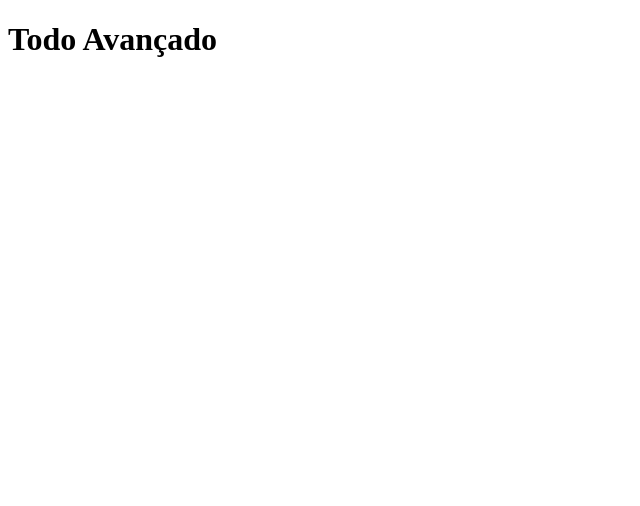
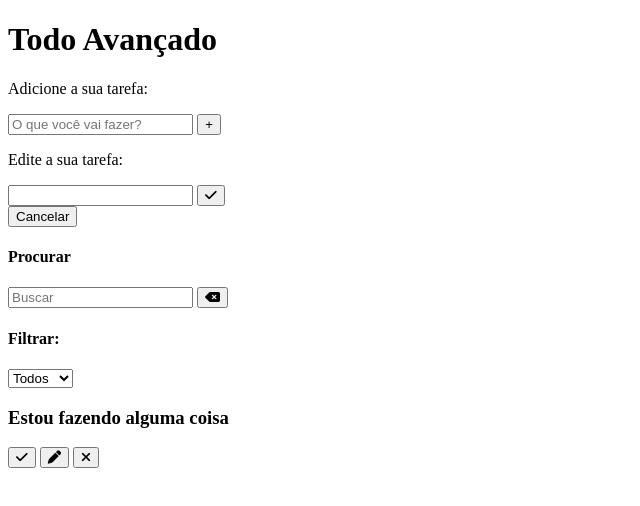
Before and after one commit to lltelles/advanced_todo_list, a plain HTML site: page index.html in a window 1280 px wide. Shown: the whole page, without its empty margins (0-640 px from the left). Drawn offline with Linux system fonts and the light colour scheme.

Commit message:
added html content

```diff
--- a/index.html
+++ b/index.html
@@ -18,6 +18,66 @@
     <script src="js/scripts.js" defer></script>
   </head>
   <body>
-    <h1>Todo Avançado</h1>
+    <div class="todo-container">
+      <header>
+        <h1>Todo Avançado</h1>
+      </header>
+      <form id="todo-form">
+        <p>Adicione a sua tarefa:</p>
+        <div class="form-control">
+          <input
+            type="text"
+            id="todo-input"
+            placeholder="O que você vai fazer?"
+          />
+          <button type="submit">
+            <i class="fa-thi fa-plus"></i>
+          </button>
+        </div>
+      </form>
+      <form id="edit-form">
+        <p>Edite a sua tarefa:</p>
+        <div class="form-control">
+          <input type="text" id="edit-input" />
+          <button type="submit">
+            <i class="fa-solid fa-check"></i>
+          </button>
+        </div>
+        <button id="calcel-edit-btn">Cancelar</button>
+      </form>
+      <div id="toolbar">
+        <div id="search">
+          <h4>Procurar</h4>
+          <form>
+            <input type="text" id="serach-input" placeholder="Buscar" />
+            <button id="erase-button">
+              <i class="fa-solid fa-delete-left"></i>
+            </button>
+          </form>
+        </div>
+        <div id="filter">
+          <h4>Filtrar:</h4>
+          <select id="filter-select">
+            <option value="all">Todos</option>
+            <option value="done">Feitos</option>
+            <option value="todo">A fazer</option>
+          </select>
+        </div>
+      </div>
+      <div id="todo-list">
+        <div class="todo">
+          <h3>Estou fazendo alguma coisa</h3>
+          <button class="finish-todo">
+            <i class="fa-solid fa-check"></i>
+          </button>
+          <button class="edit-todo">
+            <i class="fa-solid fa-pen"></i>
+          </button>
+          <button class="remove-todo">
+            <i class="fa-solid fa-xmark"></i>
+          </button>
+        </div>
+      </div>
+    </div>
   </body>
 </html>
```
